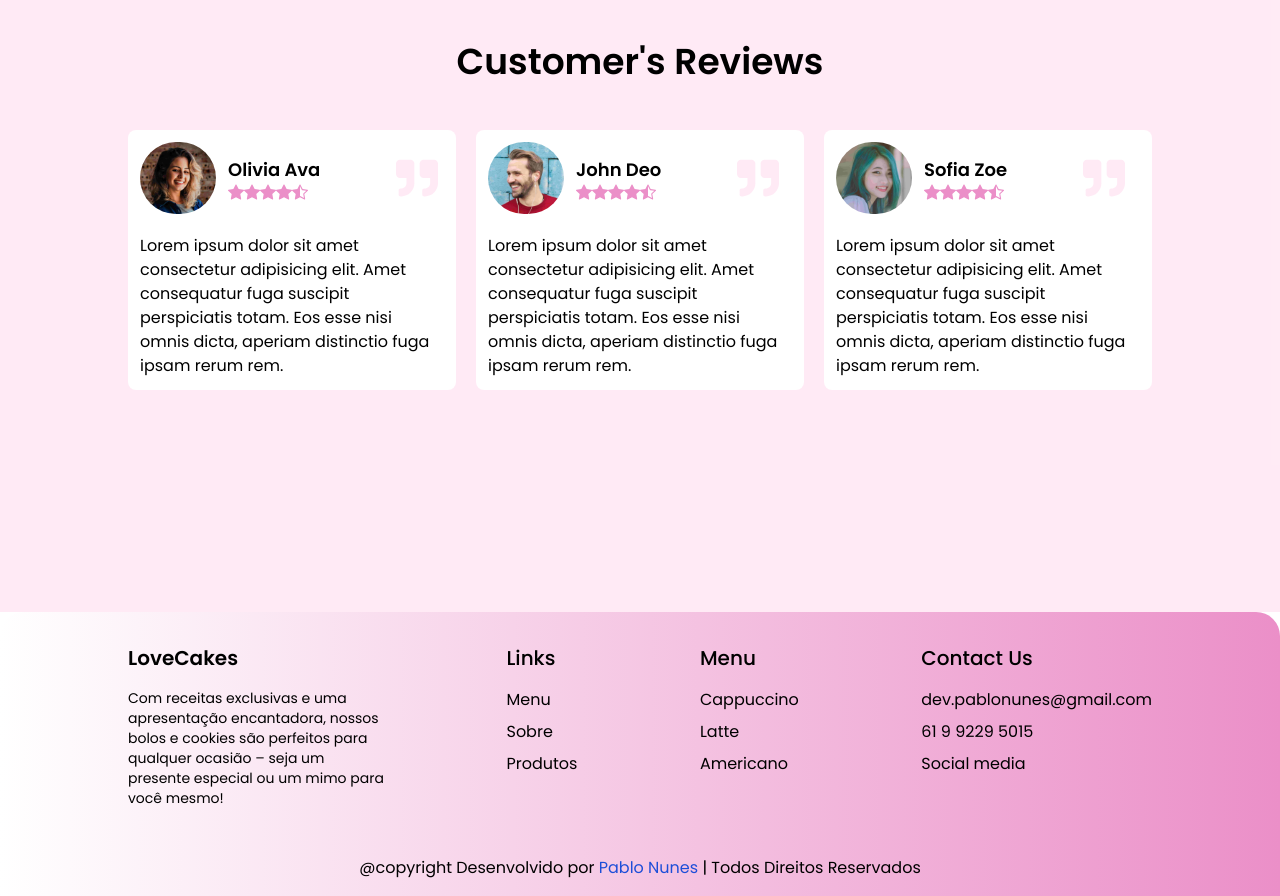
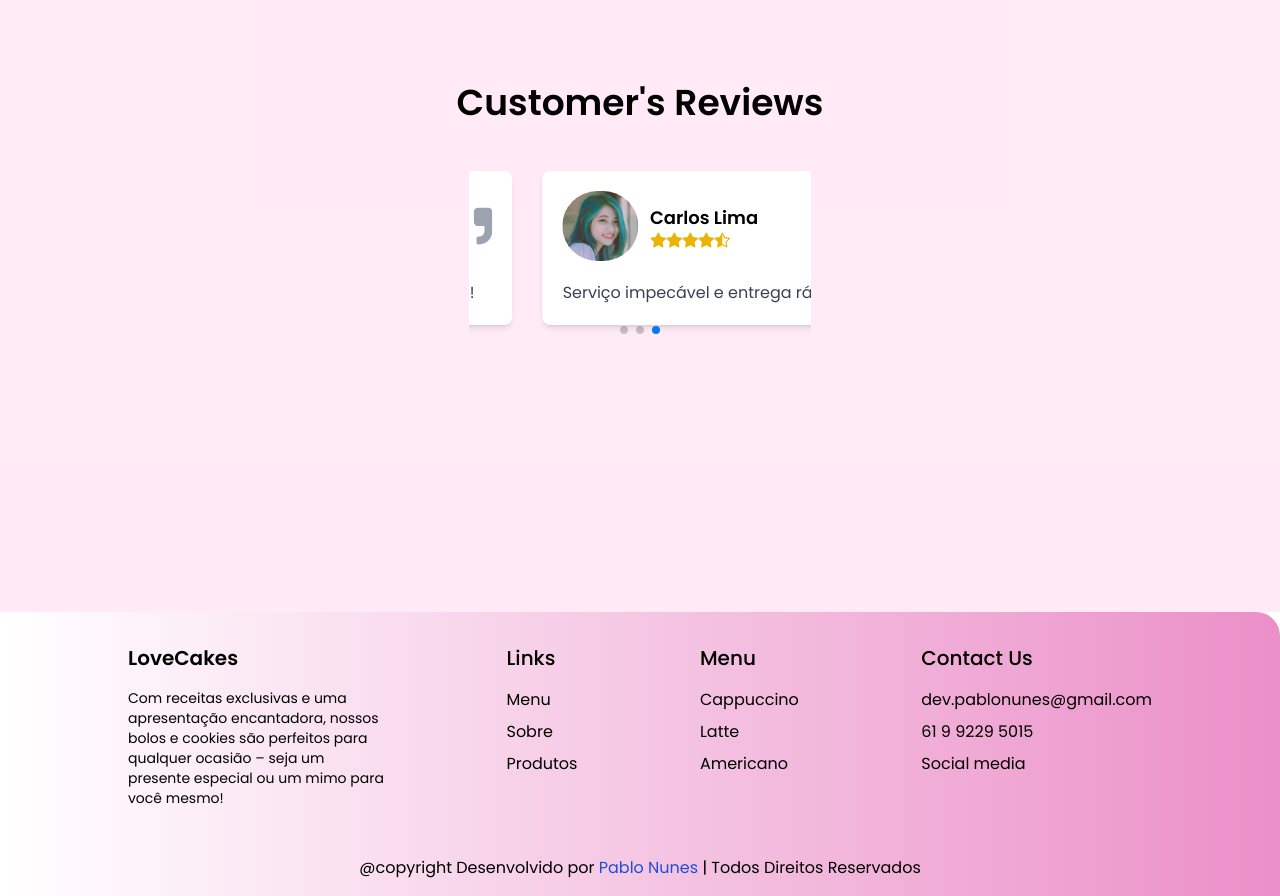
Before and after one commit to Pabloopk/confeitaria, a React (Vite) app: page / in a window 1280 px wide. Shown: the part 3600-4496 px from the top of the page. Built offline with nearby package versions, Linux system fonts and the light colour scheme.

Commit message:
add sliders

```diff
--- a/package.json
+++ b/package.json
@@ -13,7 +13,8 @@
     "react": "^18.2.0",
     "react-dom": "^18.2.0",
     "react-icons": "^4.12.0",
-    "react-scroll": "^1.9.0"
+    "react-scroll": "^1.9.0",
+    "swiper": "^11.2.2"
   },
   "devDependencies": {
     "@types/react": "^18.2.15",
--- a/src/components/Review.jsx
+++ b/src/components/Review.jsx
@@ -1,8 +1,6 @@
 import React from "react";
 import ReviewCard from "../layouts/ReviewCard";
-import img1 from "../assets/img/pic1.png";
-import img2 from "../assets/img/pic2.png";
-import img3 from "../assets/img/pic3.png";
+
 
 const Review = () => {
   return (
@@ -12,9 +10,7 @@ const Review = () => {
       </h1>
 
       <div className=" flex flex-col lg:flex-row gap-5 justify-center py-4 my-8">
-        <ReviewCard img={img1} title="Olivia Ava" />
-        <ReviewCard img={img2} title="John Deo" />
-        <ReviewCard img={img3} title="Sofia Zoe" />
+        <ReviewCard />
       </div>
     </div>
   );
--- a/src/layouts/ReviewCard.jsx
+++ b/src/layouts/ReviewCard.jsx
@@ -1,35 +1,109 @@
+// import React from "react";
+// import { FaQuoteRight } from "react-icons/fa";
+// import { BsStarHalf } from "react-icons/bs";
+// import { BsStarFill } from "react-icons/bs";
+
+// const ReviewCard = (props) => {
+//   return (
+//     <div className=" flex flex-col w-full lg:w-2/6 bg-white p-3 rounded-lg gap-5">
+//       <div className=" flex flex-row items-center lg:justify-start justify-center">
+//         <div className="w-1/4">
+//           <img className=" rounded-full" src={props.img} alt="img" />
+//         </div>
+//         <div className=" mx-3">
+//           <h2 className=" font-semibold text-lg">{props.title}</h2>
+//           <div className=" flex">
+//             <BsStarFill className=" text-brightColor" />
+//             <BsStarFill className=" text-brightColor" />
+//             <BsStarFill className=" text-brightColor" />
+//             <BsStarFill className=" text-brightColor" />
+//             <BsStarHalf className=" text-brightColor" />
+//           </div>
+//         </div>
+//         <span className=" ml-16">
+//           <FaQuoteRight className=" text-backgroundColor" size={42} />
+//         </span>
+//       </div>
+//       <p>
+//         {props.text}
+//       </p>
+//     </div>
+//   );
+// };
+
+// export default ReviewCard;
+
+
 import React from "react";
+import { Swiper, SwiperSlide } from "swiper/react";
+import { Navigation, Pagination, Autoplay } from "swiper/modules";
+import "swiper/css";
+import "swiper/css/navigation";
+import "swiper/css/pagination";
 import { FaQuoteRight } from "react-icons/fa";
-import { BsStarHalf } from "react-icons/bs";
-import { BsStarFill } from "react-icons/bs";
+import { BsStarHalf, BsStarFill } from "react-icons/bs";
+import img1 from "../assets/img/pic1.png";
+import img2 from "../assets/img/pic2.png";
+import img3 from "../assets/img/pic3.png";
 
-const ReviewCard = (props) => {
+const reviews = [
+  {
+    id: 1,
+    img: img1,
+    title: "João Silva",
+    text: "Ótima experiência, atendimento excelente!",
+  },
+  {
+    id: 2,
+    img: img2,
+    title: "Maria Souza",
+    text: "Adorei o serviço, super recomendo!",
+  },
+  {
+    id: 3,
+    img: img3,
+    title: "Carlos Lima",
+    text: "Serviço impecável e entrega rápida!",
+  },
+];
+
+const ReviewCard = () => {
   return (
-    <div className=" flex flex-col w-full lg:w-2/6 bg-white p-3 rounded-lg gap-5">
-      <div className=" flex flex-row items-center lg:justify-start justify-center">
+    <Swiper
+      modules={[Navigation, Pagination, Autoplay]}
+      spaceBetween={30}
+      slidesPerView={1}
+      navigation={false}
+      pagination={{ clickable: true }}
+      autoplay={{ delay: 3000 }}
+      className="w-full lg:w-2/6"
+    >
+      {reviews.map((review) => (
+        <SwiperSlide key={review.id}>
+          <div className="flex flex-col bg-white p-5 rounded-lg shadow-md gap-5">
+            <div className="flex flex-row items-center">
               <div className="w-1/4">
-          <img className=" rounded-full" src={props.img} alt="img" />
+                <img className="rounded-full" src={review.img} alt="img" />
               </div>
-        <div className=" mx-3">
-          <h2 className=" font-semibold text-lg">{props.title}</h2>
-          <div className=" flex">
-            <BsStarFill className=" text-brightColor" />
-            <BsStarFill className=" text-brightColor" />
-            <BsStarFill className=" text-brightColor" />
-            <BsStarFill className=" text-brightColor" />
-            <BsStarHalf className=" text-brightColor" />
+              <div className="mx-3">
+                <h2 className="font-semibold text-lg">{review.title}</h2>
+                <div className="flex">
+                  <BsStarFill className="text-yellow-500" />
+                  <BsStarFill className="text-yellow-500" />
+                  <BsStarFill className="text-yellow-500" />
+                  <BsStarFill className="text-yellow-500" />
+                  <BsStarHalf className="text-yellow-500" />
                 </div>
               </div>
-        <span className=" ml-16">
-          <FaQuoteRight className=" text-backgroundColor" size={42} />
+              <span className="ml-auto">
+                <FaQuoteRight className="text-gray-400" size={42} />
               </span>
             </div>
-      <p>
-        Lorem ipsum dolor sit amet consectetur adipisicing elit. Amet
-        consequatur fuga suscipit perspiciatis totam. Eos esse nisi omnis dicta,
-        aperiam distinctio fuga ipsam rerum rem.
-      </p>
+            <p className="text-gray-700">{review.text}</p>
           </div>
+        </SwiperSlide>
+      ))}
+    </Swiper>
   );
 };
 
```
Also changed, not shown: 1 other file (tests, documents, lock files or other folders). Lines whose indentation alone changed are shown as unchanged.
